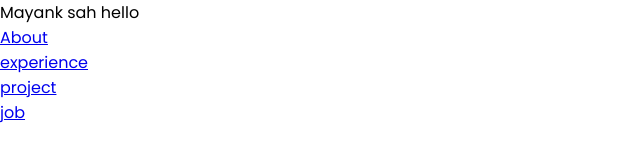
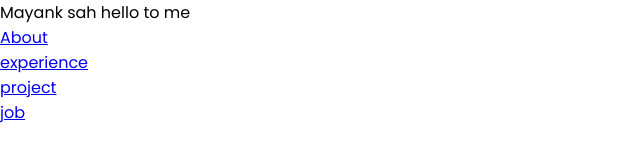
Before and after one commit to Mayanksah777/PORTFOLIO, a plain HTML site: page assets/index.html in a window 1280 px wide. Shown: the full height of the page, 0-640 px from the left. Drawn offline with Linux system fonts and the light colour scheme.

Commit message:
Update index.html

```diff
--- a/assets/index.html
+++ b/assets/index.html
@@ -9,7 +9,7 @@
 </head>
 <body>
     <nav id="desktop-nav">
-        <div class="logo">Mayank sah hello</div>
+        <div class="logo">Mayank sah hello to me</div>
       <div>
         <ul class="nav-links">
             <li><a href="#about">About</a></li>
```
